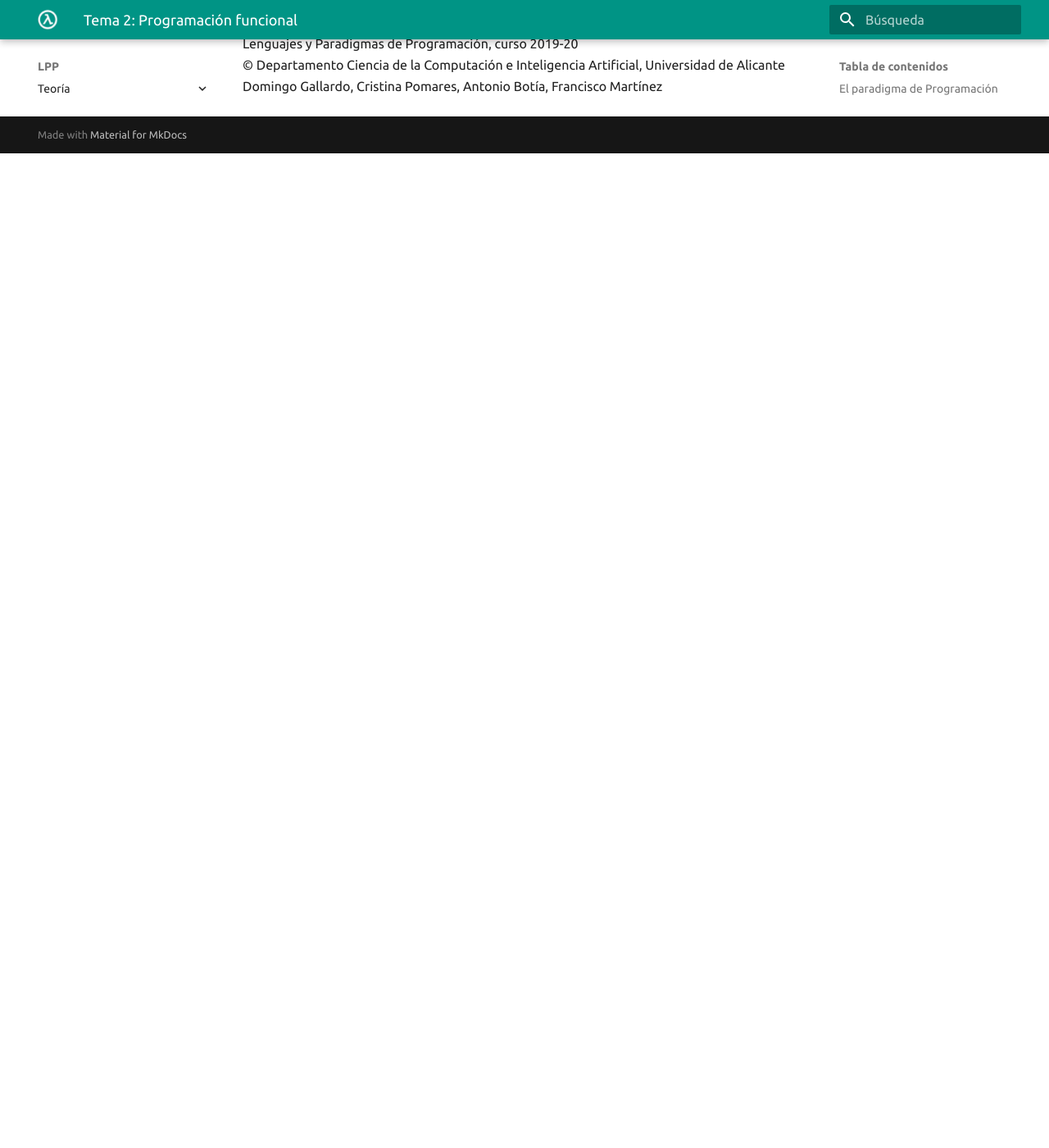
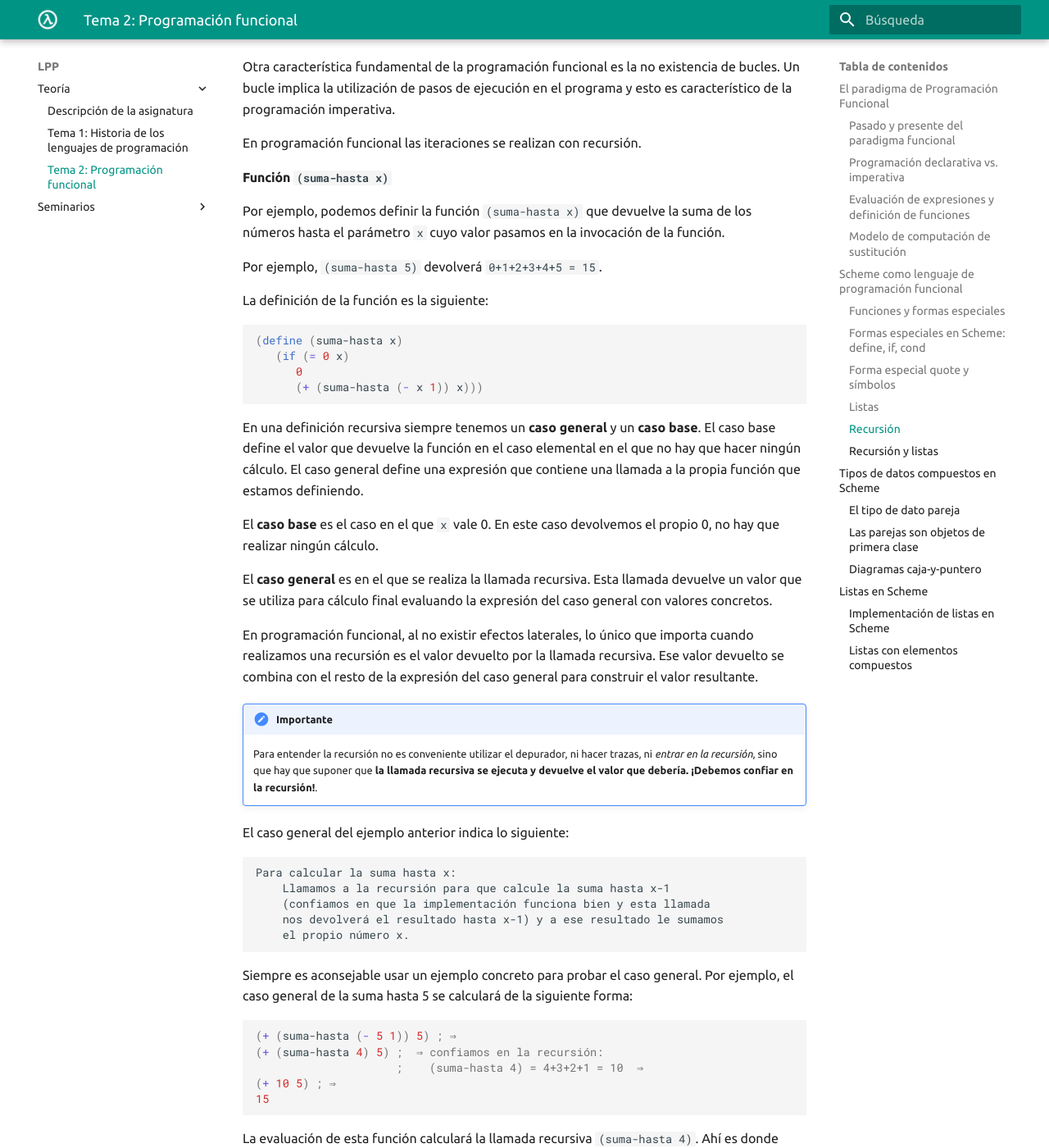
Before and after one commit to domingogallardo/apuntes-lpp, an MkDocs documentation site: the page built from docs/teoria/tema02-programacion-funcional/tema02-programacion-funcional.md, in a window 1280 px wide and 1400 px high, scrolled down 29438 px. Shown: the whole window at 82% size. Built offline with MkDocs 1.6.1 and Material for MkDocs 9.7.7, drawn with Linux system fonts in a browser that asks for light colours; before the commit the page ends 29625 px from its top, so only the background shows below that; some of the changed text lies outside the part shown.

````diff
--- a/docs/teoria/tema02-programacion-funcional/tema02-programacion-funcional.md
+++ b/docs/teoria/tema02-programacion-funcional/tema02-programacion-funcional.md
@@ -1547,8 +1547,6 @@ concatenar dos o más listas
 (append list1 list2) ; ⇒ (1 2 3 4 hola como estás)
 ```
 
-<!--
-
 ### Recursión
 
 Otra característica fundamental de la programación funcional es la no
@@ -1602,11 +1600,13 @@ expresión del caso general para construir el valor resultante.
 
 El caso general del ejemplo anterior indica lo siguiente:
 
-!!! Example "Caso general suma hasta x"
-    Para calcular la suma hasta _x_, llamamos a la recursión para que
-    calcule la suma hasta _x-1_. Esa llamada recursiva nos devolverá
-    el resultado (confiamos en que la implementación funciona bien) y
-    a ese resultado le sumamos el propio número _x_.
+```text
+Para calcular la suma hasta x:
+    Llamamos a la recursión para que calcule la suma hasta x-1
+    (confiamos en que la implementación funciona bien y esta llamada
+    nos devolverá el resultado hasta x-1) y a ese resultado le sumamos
+    el propio número x.
+```
 
 Siempre es aconsejable usar un ejemplo concreto para probar el caso
 general. Por ejemplo, el caso general de la suma hasta 5 se calculará
@@ -1665,7 +1665,8 @@ Generalizamos este ejemplo y lo expresamos en Scheme de la siguiente
 forma:
 
 ```racket
-(suma-hasta x) = (+ (suma-hasta (- x 1)) x)
+(define (suma-hasta x)
+   (+ (suma-hasta (- x 1)) x))
 ```
 
 Nos falta el caso base de la recursión. Debemos preguntarnos **¿cuál
@@ -1727,7 +1728,7 @@ añadir ese carácter a la cadena que devuelve la recursión.
 
 Veamos un ejemplo concreto:
 
-```txt
+```text
 (alfabeto-hasta #\h) = (alfabeto-hasta #\g) + \#h
 ```
 
@@ -1749,8 +1750,8 @@ dado.
 El caso general quedaría como sigue:
 
 ```racket
-(alfabeto-hasta char) =
-    (string-append (alfabeto-hasta (anterior char)) (string char))
+(define (alfabeto-hasta char)
+    (string-append (alfabeto-hasta (anterior char)) (string char)))
 ```
 
 Faltaría el caso base. ¿Cuál es el caso más sencillo posible que nos
@@ -1804,7 +1805,8 @@ siguiente dibujo:
 Podemos generalizar este ejemplo y expresarlo en Scheme de la siguiente forma:
 
 ```racket
-(suma-lista lista) = (+ (car lista) (suma-lista (cdr lista)))
+(define (suma-lista lista)
+    (+ (car lista) (suma-lista (cdr lista))))
 ```
 
 Falta el caso base. ¿Cuál es la lista más sencilla con la que podemos
@@ -2048,10 +2050,11 @@ función `suma` que vimos previamente con este nuevo tipo de datos:
 ```
 
 
-Y, por último, las parejas *pueden formar parte de otras parejas*. Es
-lo que se denomina la propiedad de clausura de la función `cons`:
-
-> El resultado de un `cons` puede usarse como parámetro de nuevas llamadas a `cons`.
+Y, por último, las parejas *pueden formar parte de otras parejas*.
+
+Es lo que se denomina la **propiedad de clausura de la función
+`cons`**: el resultado de un `cons` puede usarse como parámetro de
+nuevas llamadas a `cons`.
 
 Ejemplo:
 
@@ -2409,6 +2412,7 @@ vemos por primera vez en los siguientes ejemplos:
 
 En los siguientes apartados veremos cómo están implementadas.
 
+<!--
 
 ### Funciones recursivas que construyen listas
 
````
Also changed, not shown: other parts of docs/teoria/tema02-programacion-funcional/tema02-programacion-funcional.md (+1 -1 lines), notas-clase/semana02/semana02.md (+80 -61 lines).
